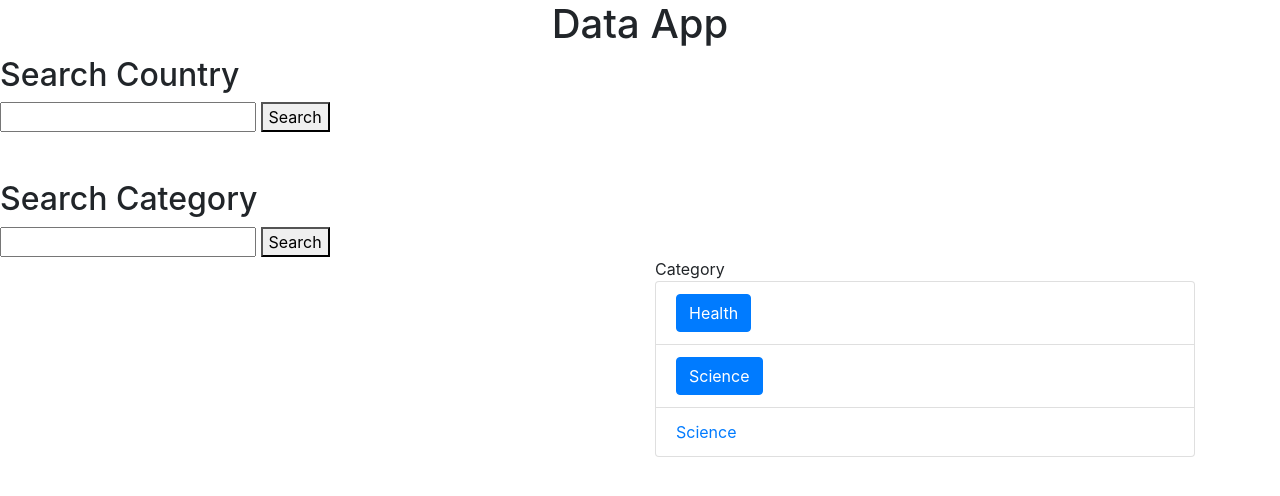
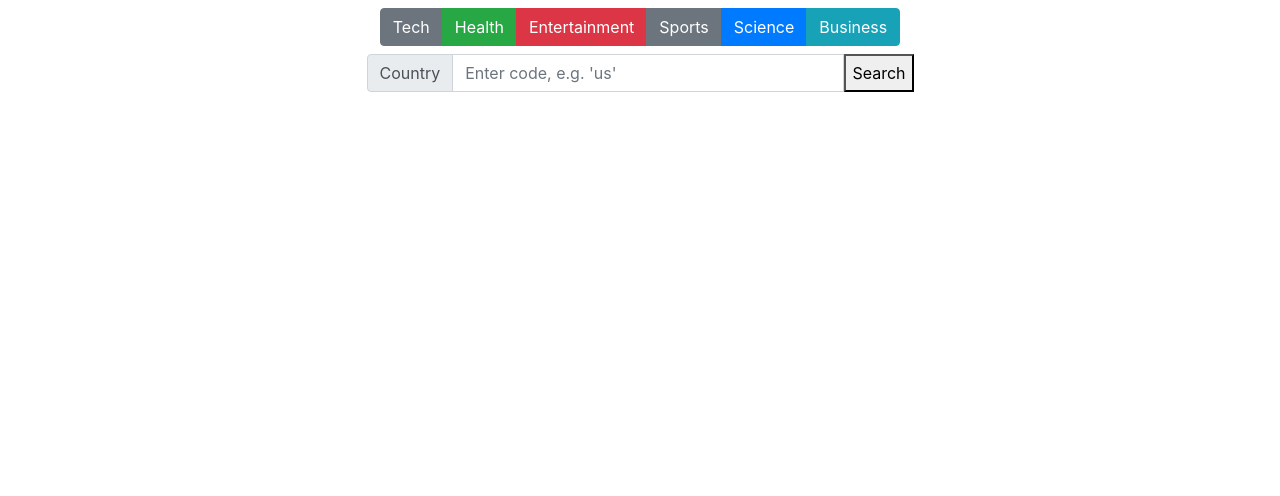
Before and after one commit to AndrewJBateman/python-django-apiview, a Django app: page / in a window 1280 px wide. Shown: the top 496 px of the page. Run offline with Django 3.2, Linux system fonts and the light colour scheme; data that the repository does not hold is empty.

Commit message:
feat: user input layout improved

```diff
--- a/data_api/templates/data_api/home.html
+++ b/data_api/templates/data_api/home.html
@@ -13,40 +13,63 @@
 		<title>Data App</title>
 	</head>
 	<body>
-		<h1 class="text-center">Data App</h1>
-    <h2>Search Country</h2>
+		<div class="container text-center p-2">
+			<div class="btn-group" role="group" aria-label="First group">
+				<a class="btn btn-secondary" href="{% url 'home' %}?category=technology"
+					>Tech</a
+				>
+				<a class="btn btn-success" href="{% url 'home' %}?category=health"
+					>Health</a
+				>
+				<a class="btn btn-danger" href="{% url 'home' %}?category=Entertainment"
+					>Entertainment</a
+				>
+				<a class="btn btn-secondary" href="{% url 'home' %}?category=Sports"
+					>Sports</a
+				>
+				<a class="btn btn-primary" href="{% url 'home' %}?category=Science"
+					>Science</a
+				>
+				<a class="btn btn-info" href="{% url 'home' %}?category=Business"
+					>Business</a
+				>
+			</div>
 			<form action="" method="get">
-      <input type="text" name="country" />
+				<div class="row pt-2">
+					<div class="input-group col-lg-1 col-md-6 col-lg-6 mx-auto">
+						<div class="input-group-prepend">
+							<div class="input-group-text" id="btnGroupAddon2">Country</div>
+						</div>
+						<input
+							type="text"
+							name="country"
+							class="form-control"
+							placeholder="Enter code, e.g. 'us'"
+							aria-label="Input country"
+							aria-describedby="btnGroupAddon2"
+						/>
 						<button type="submit" value="Search">Search</button>
-    </form>
-    <br>
-    <br>
-    <h2>Search Category</h2>
-    <form action="" method="get">
-      <input type="text" name="country" />
-      <button type="submit" value="Search">Search</button>
+					</div>
+				</div>
 			</form>
 
-
-		<div class="container">
-			<div class="row">
-				<div class="col-md-6">
 			{% for article in articles %}
 
-					<div class="card rounded shadow-lg m-2" style="width: 25rem">
-						<img
-							src="{{ article.urlToImage }}"
-							class="card-img-top"
-							alt="data"
-						/>
+			<div class="card rounded shadow-lg my-2 mx-auto" style="width: 25rem">
+				<img src="{{ article.urlToImage }}" class="card-img-top" alt="data" />
 				<div class="card-body">
-							<p class="card-text">{{ article.author }}</p>
-							<h5 class="card-title">{{ article.title }}</h5>
-							<p class="card-text">{{ article.source.name }}</p>
-							<p class="card-text">{{ article.description }}</p>
+					<h6 class="card-title text-justify">{{ article.title }}</h6>
+					<p class="card-text text-justify">{{ article.description }}</p>
+					<p class="card-text text-info">
+						By: {{ article.author }} - {{ article.source.name }}
+					</p>
 					<hr />
-							<small> published: {{ article.publishedAt }}</small>
-							<a href="{{ article.url }}" class="btn btn-info m-1"
+					<small class="text-info"> Published: {{ article.publishedAt }}</small>
+					<a
+						href="{{ article.url }}"
+						target="_blank"
+						rel="noopener noreferrer"
+						class="btn btn-info m-1"
 						>See article</a
 					>
 				</div>
@@ -54,16 +77,5 @@
 
 			{% endfor %}
 		</div>
-
-				<div class="col-md-6">
-          Category
-          <ul class="list-group">
-            <li class="list-group-item"><a class="btn btn-primary" href="{% url 'home' %}?category=Health">Health</a></li>
-            <li class="list-group-item"><a class="btn btn-primary" href="{% url 'home' %}?category=Science">Science</a></li>
-            <li class="list-group-item"><a href="{% url 'home' %}?category=Science">Science</a></li>
-          </ul>
-        </div>
-			</div>
-		</div>
 	</body>
 </html>
```
Lines whose indentation alone changed are shown as unchanged.
